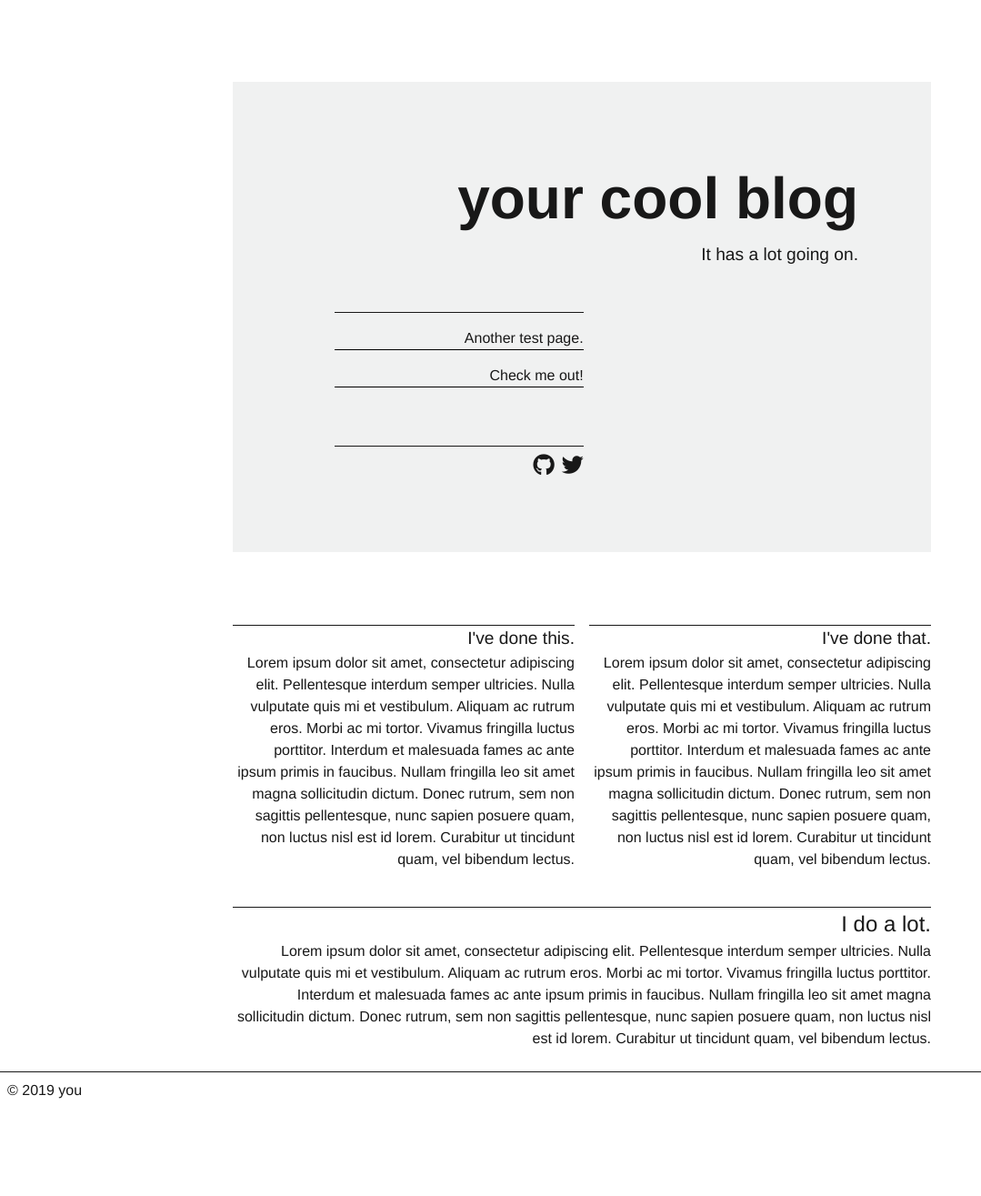
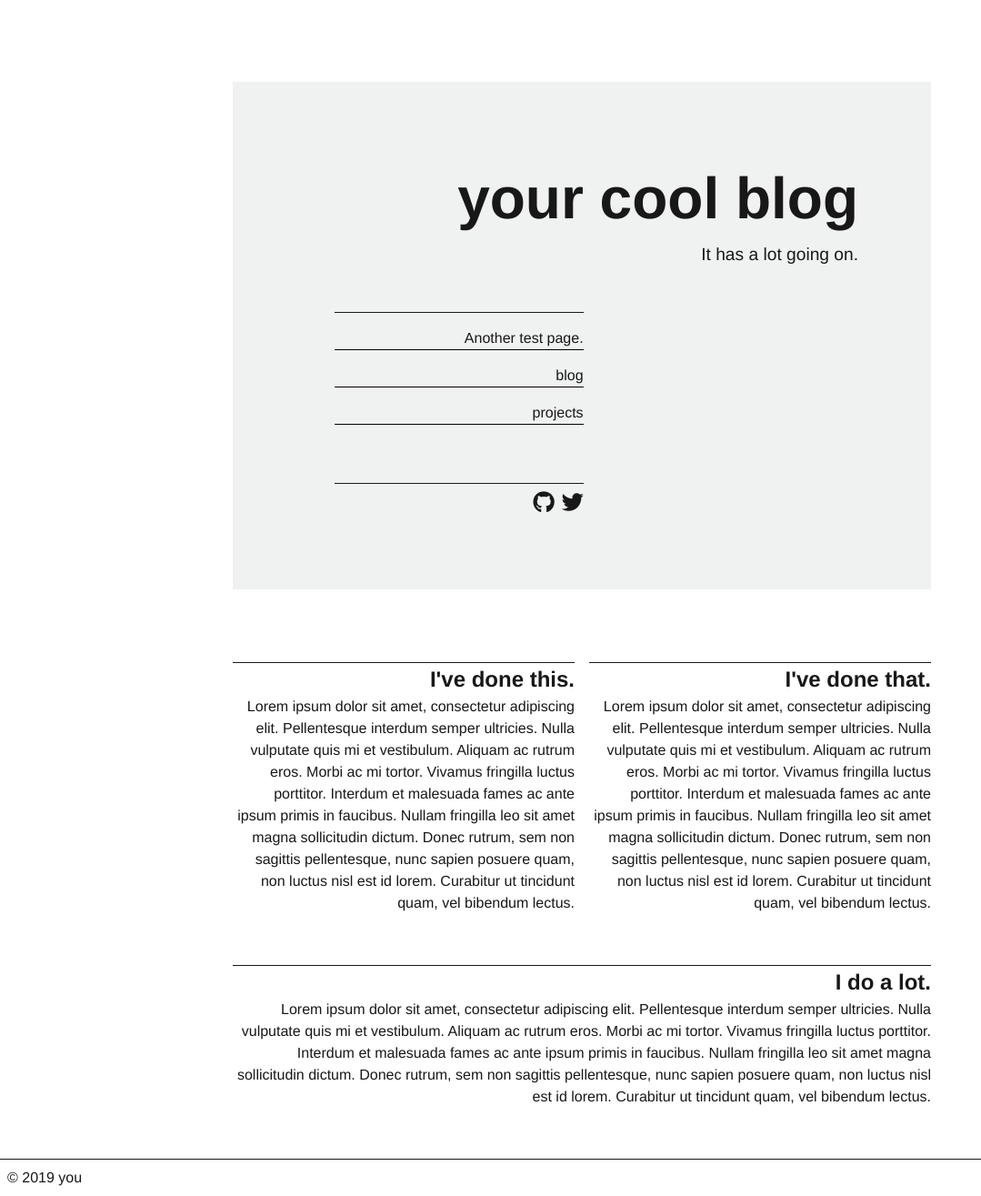
Before and after one commit to matildepark/helmit-jekyll-theme, a Jekyll site: the page built from index.html, in a window 1280 px wide. Shown: the whole page at 91% size, without its empty margins (0-1079 px from the left). Built offline with Jekyll 4.4.1, drawn with Linux system fonts in a browser that asks for light colours; before the commit the page ends 1219 px from its top, so only the background shows below that.

Commit message:
Checking in.

```diff
--- a/_layouts/homepage.html
+++ b/_layouts/homepage.html
@@ -31,11 +31,12 @@
     </header>
     <div class="home-blurb-container">
       <div class="home-left border-top">
-        <h4>I've done this.</h4>
+        <!-- Replace with your own content, obviously. -->
+        <h3>I've done this.</h3>
         <p>Lorem ipsum dolor sit amet, consectetur adipiscing elit. Pellentesque interdum semper ultricies. Nulla vulputate quis mi et vestibulum. Aliquam ac rutrum eros. Morbi ac mi tortor. Vivamus fringilla luctus porttitor. Interdum et malesuada fames ac ante ipsum primis in faucibus. Nullam fringilla leo sit amet magna sollicitudin dictum. Donec rutrum, sem non sagittis pellentesque, nunc sapien posuere quam, non luctus nisl est id lorem. Curabitur ut tincidunt quam, vel bibendum lectus.</p>
       </div>
       <div class="home-right border-top">
-        <h4>I've done that.</h4>
+        <h3>I've done that.</h3>
         <p>Lorem ipsum dolor sit amet, consectetur adipiscing elit. Pellentesque interdum semper ultricies. Nulla vulputate quis mi et vestibulum. Aliquam ac rutrum eros. Morbi ac mi tortor. Vivamus fringilla luctus porttitor. Interdum et malesuada fames ac ante ipsum primis in faucibus. Nullam fringilla leo sit amet magna sollicitudin dictum. Donec rutrum, sem non sagittis pellentesque, nunc sapien posuere quam, non luctus nisl est id lorem. Curabitur ut tincidunt quam, vel bibendum lectus.</p>
       </div>
     </div>
--- a/_layouts/post.html
+++ b/_layouts/post.html
@@ -1,5 +1,7 @@
 ---
 layout: default
 ---
-
+<article>
+  <h1>{{ page.title }}</h1>
 {{ content }}
+</article>
--- a/_sass/base.scss
+++ b/_sass/base.scss
@@ -5,6 +5,7 @@
   line-height: 1.5;
   color: $color-text;
 	cursor: default;
+  font-size: $body-font-size;
 }
 
 // nav stuff
@@ -15,13 +16,7 @@
 	margin-right: -3px;
 	font-size: 8em;
 	text-decoration: none;
-	background: linear-gradient(to left, white 50%, $color-highlighter 50%);
-	background-size: 200% 100%;
-	background-position: right bottom;
-	transition: all 0.5s ease-out;
-	&:hover {
-		background-position: left bottom;
-	}
+  @extend %highlight;
 }
 nav {
 	@extend %slideIn;
@@ -73,7 +68,7 @@
 	cursor: pointer;
 }
 
-// homepage
+// Homepage
 
 .homepage-container {
   min-height: 85vh;
@@ -86,7 +81,6 @@
   }
   h3 {
     font-size: 1.5em;
-    font-weight: 400;
     text-align: right;
   }
   h4 {
@@ -100,9 +94,22 @@
     justify-content: space-evenly;
     @extend %slideIn;
     animation-delay: 0.5s;
+    div.home-left {
+      flex-grow: 1;
+      margin-right: 8px;
+    }
+    div.home-right {
+      flex-grow: 1;
+      margin-left: 8px;
+    }
+    a {
+      background-color: $color-highlighter;
+      &:hover {
+        text-decoration: underline;
+      }
+    }
   }
 }
-
 header.home-header {
 	@extend %slideIn;
 	animation-delay: 0.3s;
@@ -138,31 +145,27 @@
 	}
 }
 
-div.home-left {
-  flex-grow: 1;
-  margin-right: 8px;
-}
-
-div.home-right {
-  flex-grow: 1;
-  margin-left: 8px;
-}
-
 div.bottom-container {
   @extend %slideIn;
-  margin-top: 32px;
+  margin-top: 3em;
   animation-delay: 0.6s;
   clear: both;
   display: flex;
-      justify-content: space-evenly;
-      margin-bottom: 16px;
-
+  justify-content: space-evenly;
+  margin-bottom: 3em;
+  a {
+      background-color: $color-highlighter;
+      &:hover {
+        text-decoration: underline;
+      }
+  }
 }
 
 div.home-bottom {
   flex-grow: 1;
 }
 
+// fontawesome - logo styles
 
 .fa, .far, .fas, .fab {
 	font-size: 1.5rem;
@@ -201,3 +204,25 @@
     margin-left: 8px;
   }
 }
+
+// category pages
+.post-block {
+  .post-date {
+    font-size: 0.8em;
+    font-weight: bold;
+  }
+  a {
+    background: transparent;
+  }
+  h2 {
+    border-top: 0px solid transparent;
+    margin: -5px 0 0 0;
+  }
+  h2 a:hover {
+    text-decoration: none;
+  }
+}
+
+.highlight {
+  @extend %highlight;
+}
--- a/_sass/components.scss
+++ b/_sass/components.scss
@@ -91,3 +91,13 @@
 	animation: 1s slideIn ease;
 	animation-fill-mode: forwards;
 }
+
+%highlight {
+	background: linear-gradient(to left, white 50%, $color-highlighter 50%);
+	background-size: 200% 100%;
+	background-position: right bottom;
+	transition: all 0.5s ease-out;
+	&:hover {
+		background-position: left bottom;
+	}
+}
--- a/index.html
+++ b/index.html
@@ -1,5 +1,3 @@
 ---
 layout: homepage
 ---
-
-Nothing here.
--- /dev/null
+++ b/projects.html
@@ -0,0 +1,4 @@
+---
+layout: page
+title: projects
+---
```
Also changed, not shown: _posts/2015-08-03-test.md (renamed from test.md, +6 -4 lines), blog.html (added, +12 -0 lines).
